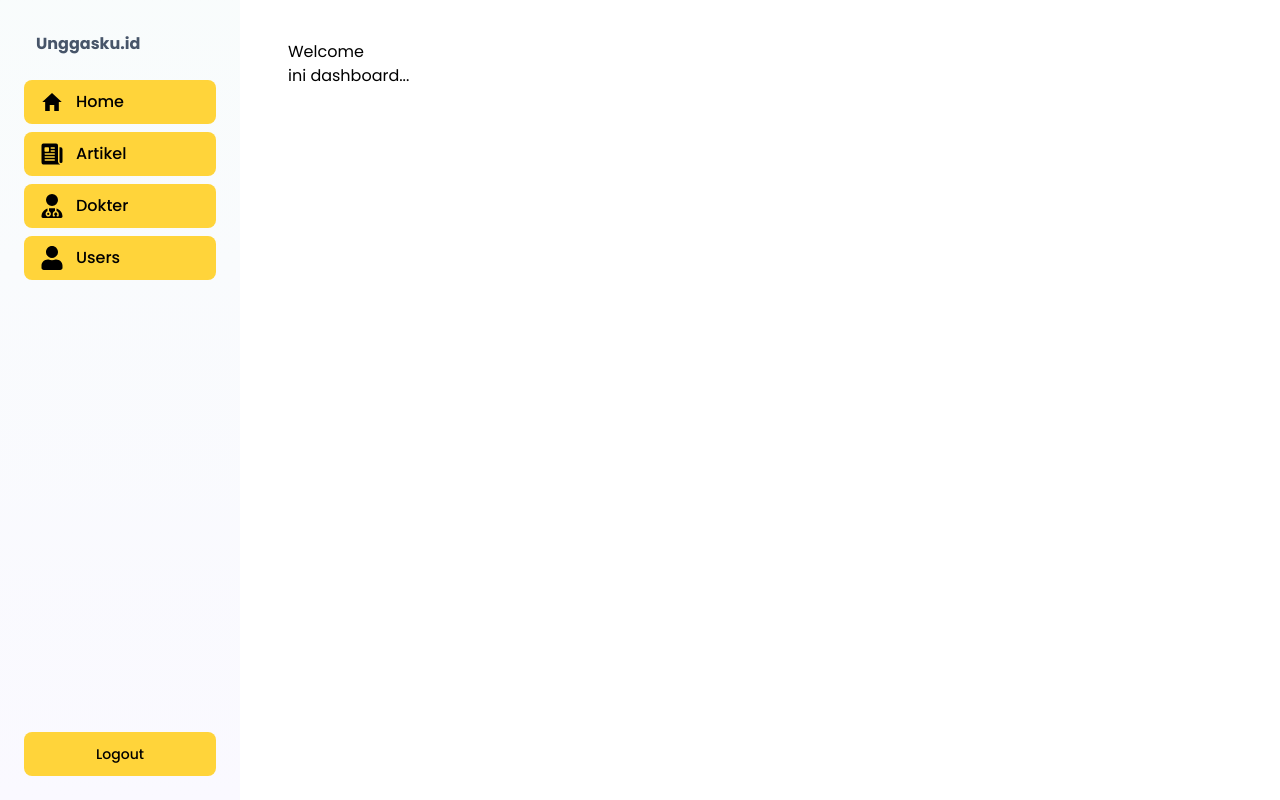
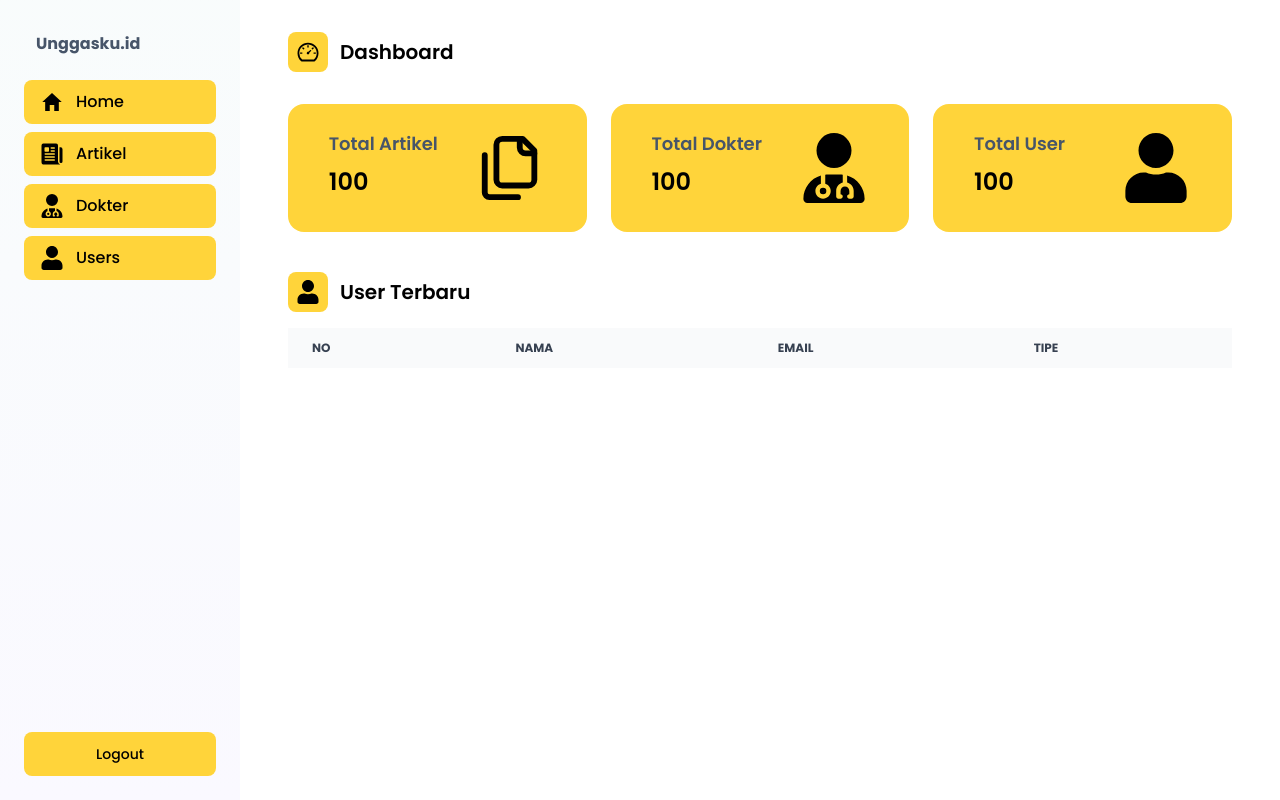
Before and after one commit to Ariemaharrucha/unggasku-fe, a React (Vite) app: page /dashboard in a window 1280 px wide. Built offline with nearby package versions, Linux system fonts and the light colour scheme.

Commit message:
create table user

```diff
--- a/src/pages/dashboard/index.dashboard.jsx
+++ b/src/pages/dashboard/index.dashboard.jsx
@@ -1,12 +1,99 @@
+import React from "react";
 import { DashboardLayout } from "../../layouts/DashboardLayout.jsx";
+import { AiOutlineDashboard } from "react-icons/ai";
+import { LuFiles } from "react-icons/lu";
+import { FaUserDoctor } from "react-icons/fa6";
+import { FaUser } from "react-icons/fa";
+
+const artikel = [];
 
 export const Dashboard = () => {
   return (
     <DashboardLayout>
-      <section className="mt-4">
-        <h3>Welcome </h3>
-        <p>ini dashboard...</p>
+      <section className="max-w-6xl">
+        <section className="sticky top-0 z-[2] flex items-center justify-between bg-white py-2">
+          <div className="flex items-center gap-3">
+            <div className="bg-secondary-300 flex justify-center items-center p-2 rounded-lg">
+              <AiOutlineDashboard size={24} />
+            </div>
+            <h3 className="text-xl font-semibold">Dashboard</h3>
+          </div>
+        </section>
+
+        <section className="mt-6">
+          <div className="grid grid-cols-12 gap-6">
+            <StatisticCard title="Artikel" count={100} icon={<LuFiles />} />
+            <StatisticCard title="Dokter" count={100} icon={<FaUserDoctor />} />
+            <StatisticCard title="User" count={100} icon={<FaUser />} />
+          </div>
+        </section>
+
+        <section className="mt-10">
+          <div className="flex items-center gap-3">
+            <div className="bg-secondary-300 flex justify-center items-center p-2 rounded-lg">
+              <FaUser size={24} />
+            </div>
+            <h3 className="text-xl font-semibold">User Terbaru</h3>
+          </div>
+          {/* tabel user */}
+          <section className="mt-4">
+          <div className="relative overflow-x-auto">
+            <table className="text-left text-sm text-gray-500 w-full">
+              <thead className="bg-gray-50 text-xs uppercase text-gray-700">
+                <tr>
+                  <th scope="col" className="px-6 py-3">
+                    No
+                  </th>
+                  <th scope="col" className="px-6 py-3">
+                    Nama
+                  </th>
+                  <th scope="col" className="px-6 py-3">
+                    Email
+                  </th>
+                  <th scope="col" className="px-6 py-3">
+                    Tipe
+                  </th>
+                </tr>
+              </thead>
+              <tbody>
+                {artikel.map((artikel, index) => (
+                  <tr key={artikel._id} className="border-b bg-white">
+                    <td className="px-6 py-4">{index + 1}</td>
+                    <td className="px-6 py-4 whitespace-nowrap">
+
+                    </td>
+                    <td className="max-w-xs overflow-hidden text-ellipsis whitespace-nowrap px-6 py-4">
+                      {artikel.judul.length > 20
+                        ? `${artikel.name.substring(0, 25)}...`
+                        : artikel.judul}
+                    </td>
+                    <td className="px-6 py-4">
+                      {new Date(artikel.tanggal).toLocaleDateString("id-ID")}
+                    </td>
+                    <td className="w-96 px-6 py-4 ">
+                      <p>{artikel.teks}</p>
+                    </td>
+                  </tr>
+                ))}
+              </tbody>
+            </table>
+          </div>
+          </section>
+        </section>
       </section>
     </DashboardLayout>
   );
 };
+
+const StatisticCard = ({ title, count, icon, iconSize = 70 }) => {
+  const iconWithSize = React.cloneElement(icon, { size: iconSize });
+  return (
+    <div className="col-span-4 py-4 px-10 bg-secondary-300 rounded-2xl flex items-center justify-around h-32">
+      <div className="w-2/3">
+        <p className="text-lg font-semibold text-slate-600">Total {title}</p>
+        <p className="text-2xl py-2 font-semibold">{count}</p>
+      </div>
+      <div className="w-auto flex justify-center">{iconWithSize}</div>
+    </div>
+  );
+};
```
